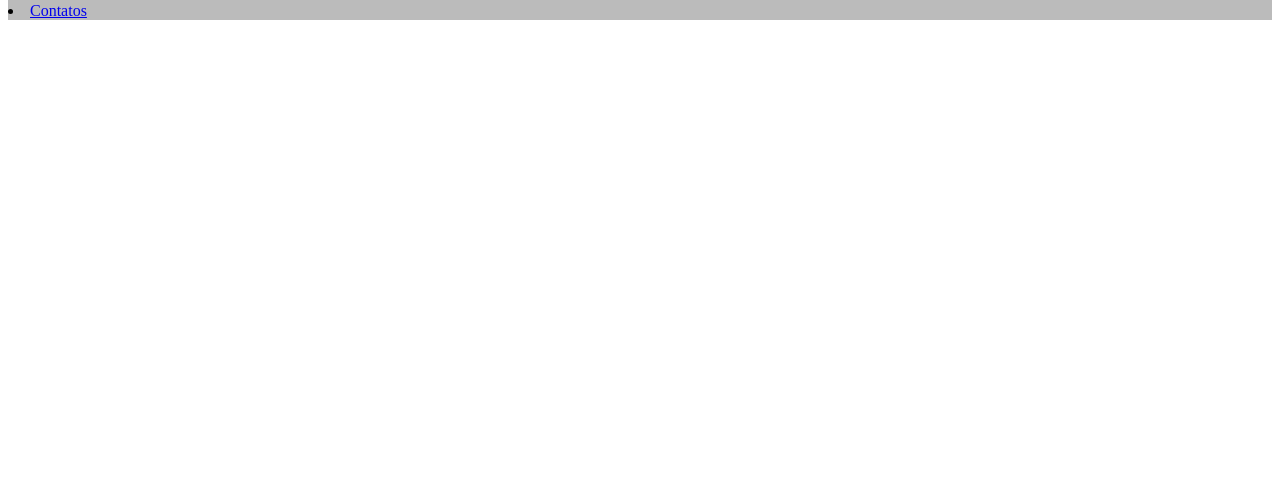
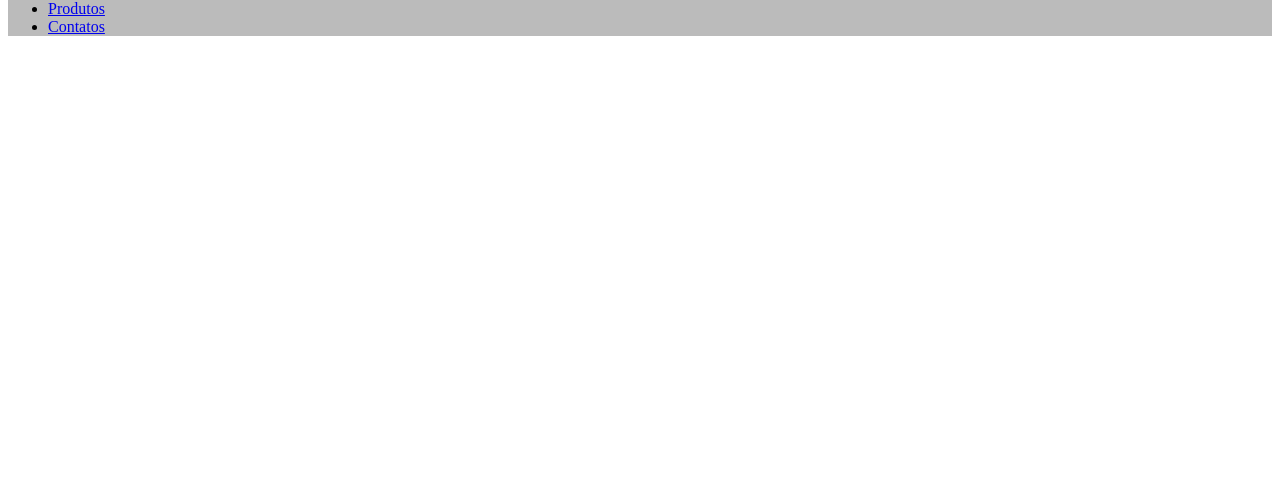
Before and after one commit to le7icia/BARBEARIA-2.0, a plain HTML site: page index.html in a window 1280 px wide. Shown: the part 296-800 px from the top of the page. Drawn offline with Linux system fonts and the light colour scheme.

Commit message:
Update index.html

```diff
--- a/index.html
+++ b/index.html
@@ -8,11 +8,13 @@
 <body>
 <header>
 <image src ="logo.png"></image
- <ul>
+<nav>
+<ul>
 <li><a href="index.html">home</a></li>
-<li><a href="Produtos.html"Produtos<a</a></li>
+<li><a href="Produtos.html">Produtos<a</a></li>
 <li><a href="contato.html">Contatos</a></li>
 </ul>
+</nav>
 </header>
 </body>
 </html>
```
